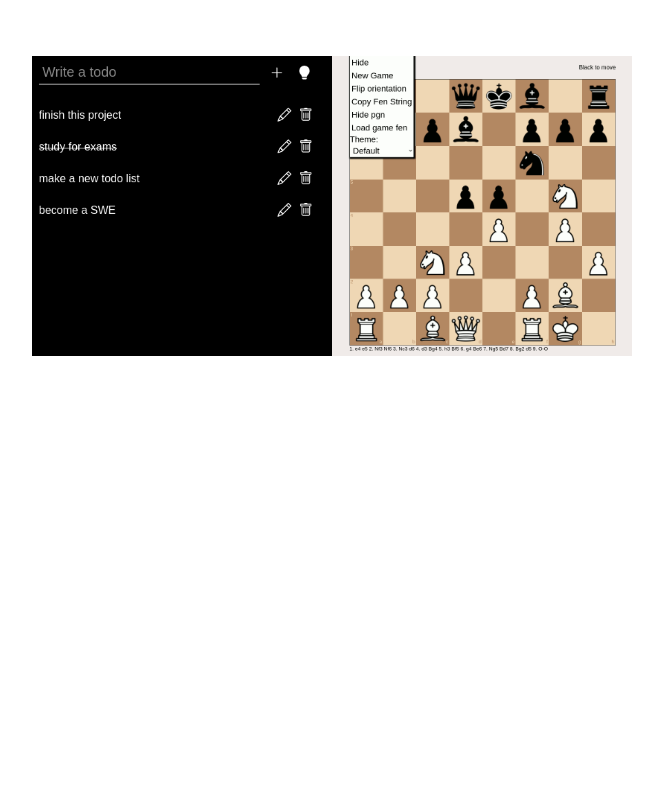
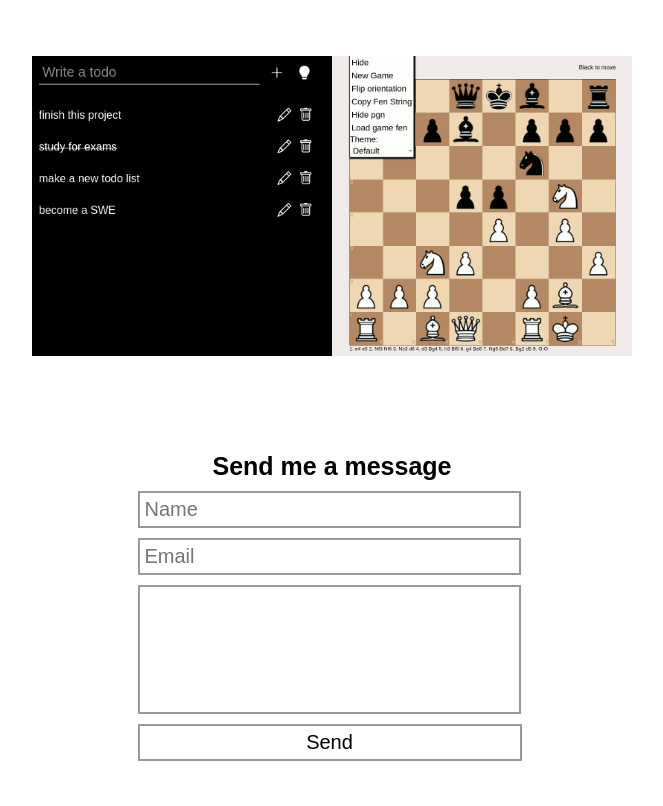
Before and after one commit to nibhscripta/portfolio, a plain HTML site: page index.html in a window 1280 px wide. Shown: the part 394-1200 px from the top of the page, without its empty margins (308-971 px from the left). Before the commit the page ends 800 px from the top, so only its background shows below. Drawn offline with Linux system fonts and the light colour scheme.

Commit message:
✨ add contact form

```diff
--- a/index.html
+++ b/index.html
@@ -65,5 +65,21 @@
         </div>
       </div>
     </div>
+    <div class="home-section">
+      <form action="" class="contact-form">
+        <h2>Send me a message</h2>
+        <input type="text" placeholder="Name" />
+        <input type="email" placeholder="Email" />
+        <textarea
+          name="msg"
+          id="contact-msg"
+          cols="30"
+          rows="5"
+          placeholder="Message"
+        >
+        </textarea>
+        <button type="submit">Send</button>
+      </form>
+    </div>
   </body>
 </html>
--- a/styles.css
+++ b/styles.css
@@ -97,3 +97,38 @@ a {
 .project-card:hover > img {
   filter: blur(5px);
 }
+/* contact form styles */
+.contact-form {
+  display: flex;
+  flex-flow: column nowrap;
+  max-width: 500px;
+  padding: 10px;
+  gap: 10px;
+}
+.contact-form h2 {
+  text-align: center;
+}
+.contact-form textarea {
+  resize: none;
+}
+.contact-form input,
+.contact-form textarea,
+.contact-form button {
+  outline: none;
+  border: #999 2px solid;
+  background-color: transparent;
+  padding: 5px;
+  font-size: 0.8rem;
+  width: calc(100% - 20px);
+}
+.contact-form input:focus,
+.contact-form textarea:focus,
+.contact-form button:focus {
+  border: rgb(40, 94, 255) 2px solid;
+}
+.contact-form button:hover {
+  background-color: #e8e8e8;
+}
+.contact-form button {
+  width: calc(100% - 5px);
+}
```
